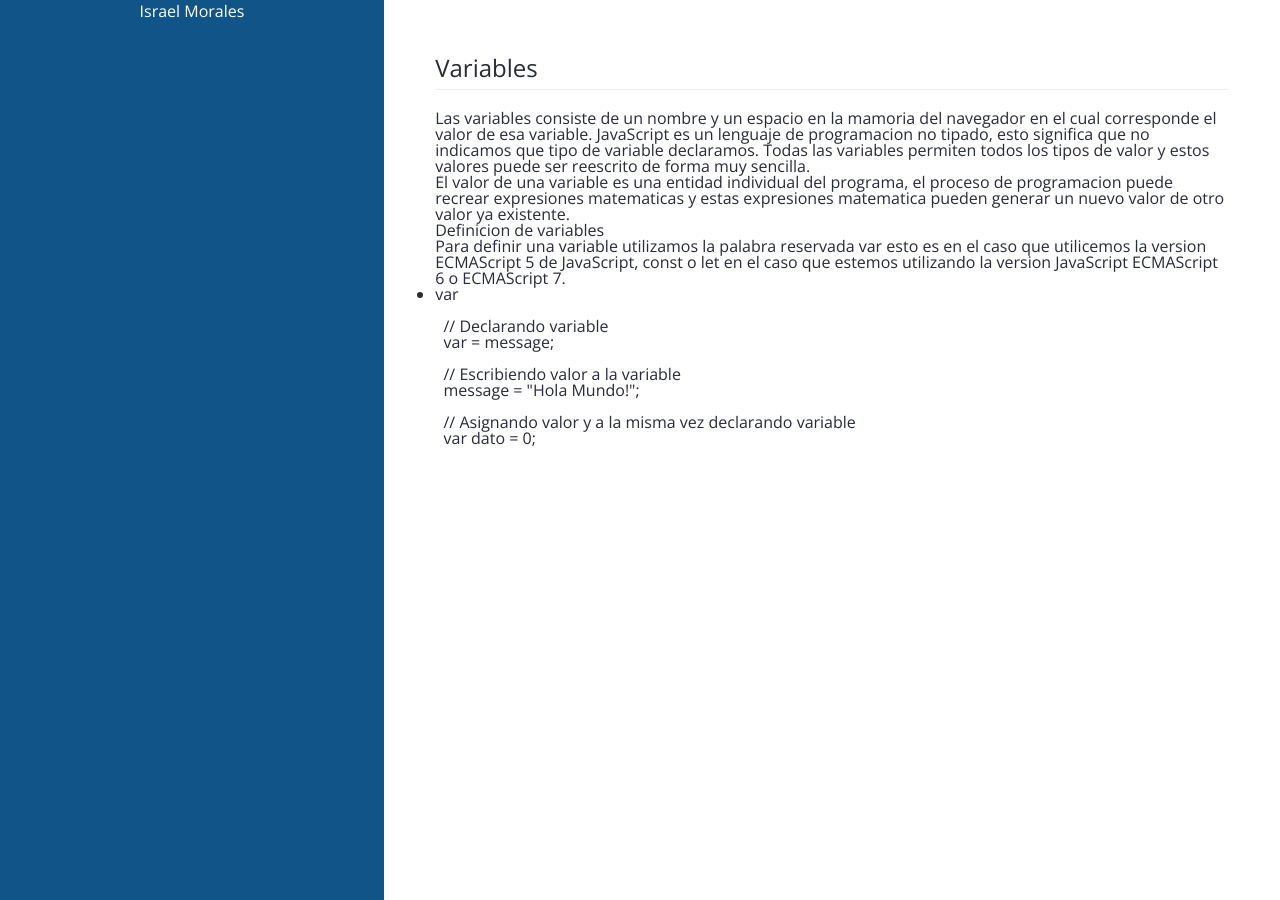
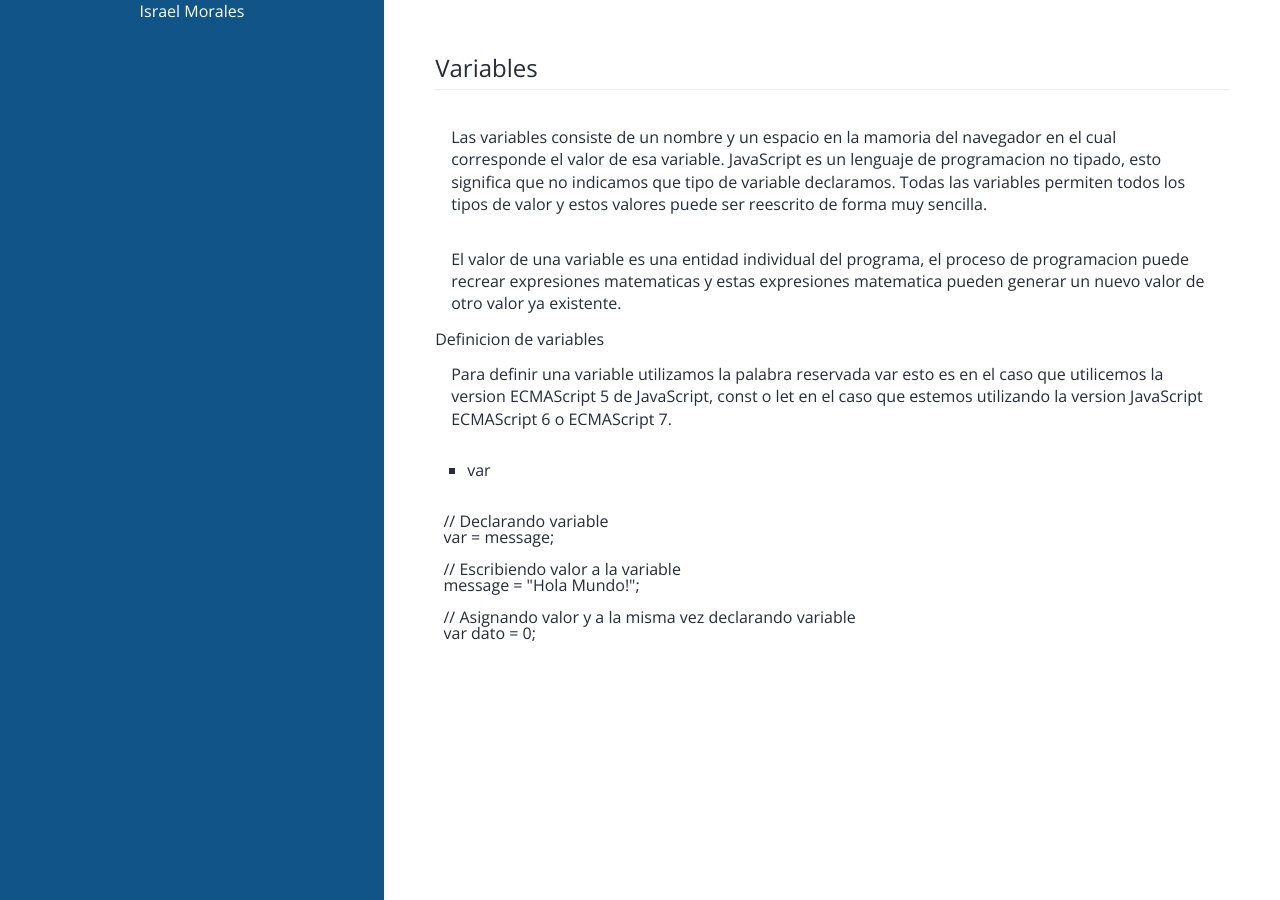
Before and after one commit to imoralesdev/imoralesdev.github.io, a Jekyll site: the page built from tutorials/javascript/01-variables.md, in a window 1280 px wide. Built offline with Jekyll 4.4.1, drawn with Linux system fonts in a browser that asks for light colours.

Commit message:
Update styles.css

```diff
--- a/assets/css/styles.css
+++ b/assets/css/styles.css
@@ -58,3 +58,28 @@ html, body, div, span, applet, object, iframe, h1, h2, h3, h4, h5, h6, p, blockq
   line-height: 1;
   color: #282B39;
 }
+
+.content > p {
+  font-size: 16px;
+  padding: 1em;
+  line-height: 1.4;
+}
+
+.content > code {
+  display: inline-block;
+  background: hsl(1, 100%, 72%);
+  padding: 0 6px;
+  color: #282b39;
+  font-family: monospace;
+  font-size: 16px;
+}
+
+.content > ul {
+  font-size: 16px;
+  padding: 1em 2em;
+  list-style-type: square;
+}
+
+.content > ul li {
+  padding: 0 0 0.2em;
+}
```
